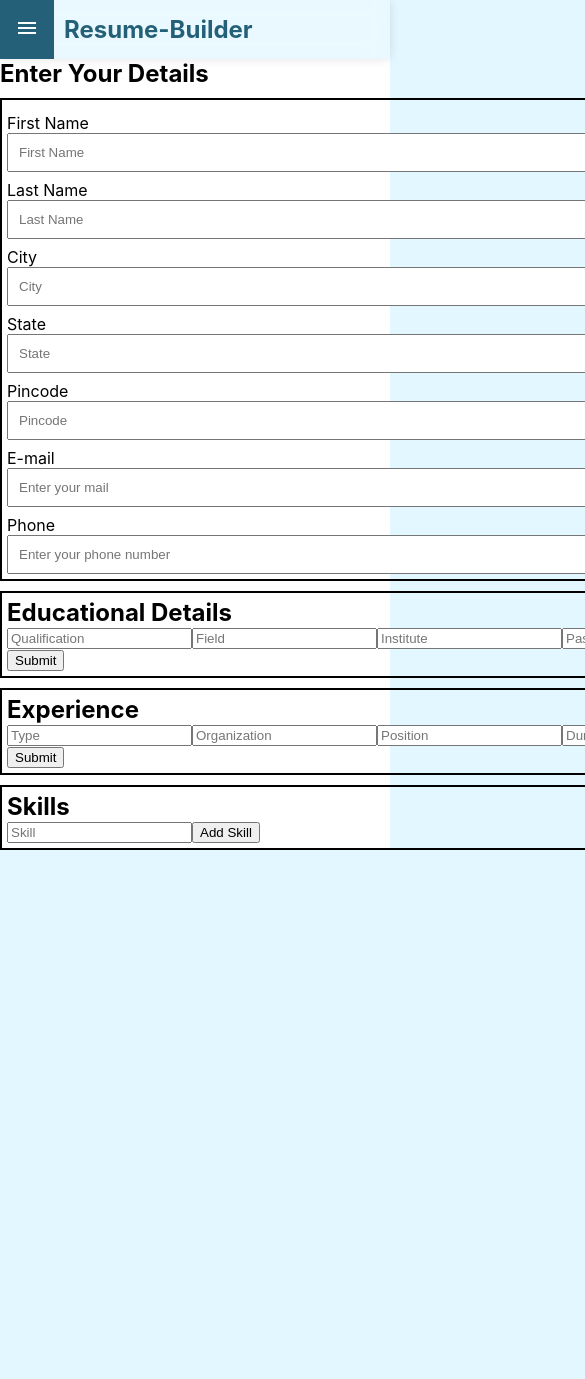
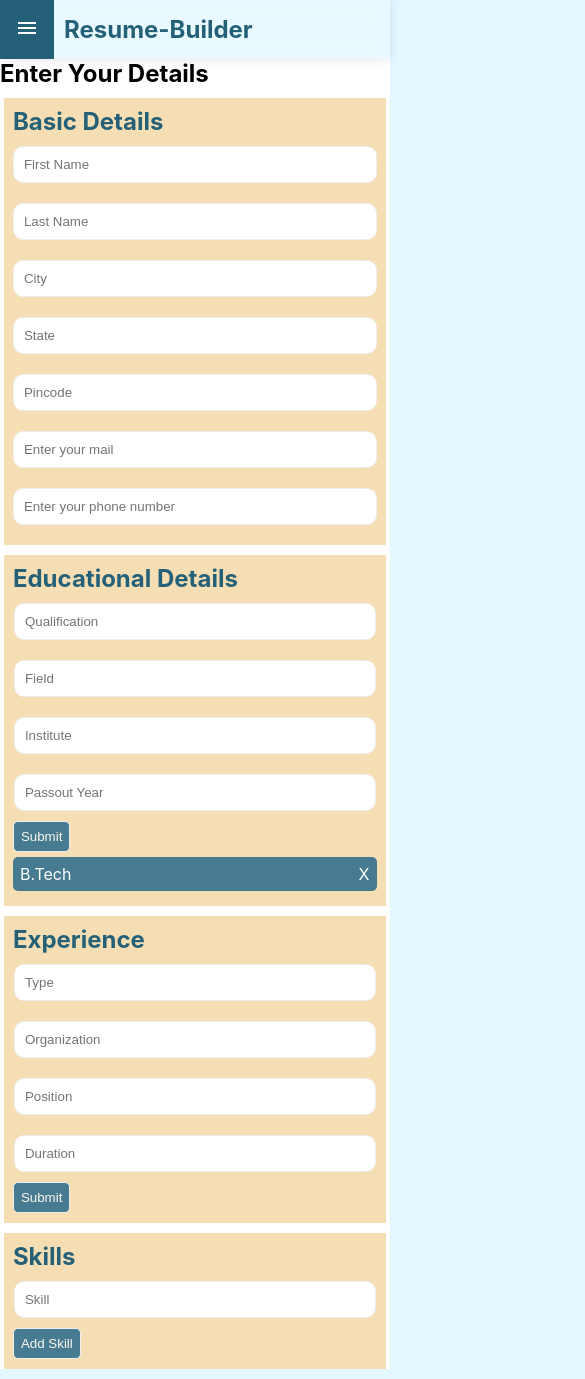
Before and after one commit to SBhattacharya45/resume-builder, a React (Create React App) app: page /form in a window 390 px wide. Shown: the top 1379 px of the page, 585 px wide, since content can reach past the window. Before the commit the page ends 860 px from the top, so only its background shows below. Built offline with nearby package versions, Linux system fonts and the light colour scheme.

Commit message:
did the mobile ui for the form

```diff
--- a/src/components/Input/Input.js
+++ b/src/components/Input/Input.js
@@ -13,7 +13,6 @@ const input = (props) => {
 
     return (
         <div className={classes.InputContainer}>
-            <label>{props.label}</label>
             {inputElement}
         </div>
     );
--- a/src/components/Input/Input.module.css
+++ b/src/components/Input/Input.module.css
@@ -2,8 +2,7 @@
     width: 100%;
     padding: 10px;
     box-sizing: border-box;
+    border-radius: 10px;
+    margin: 10px 0px;
+    border: 1px solid #eee;
 }
-
-.InputContainer {
-    margin-top: 8px;
-}
--- a/src/components/Item/Item.module.css
+++ b/src/components/Item/Item.module.css
@@ -1,6 +1,10 @@
 .Item {
-    width: 90%;
+    width: 96%;
     display: flex;
     justify-content: space-between;
-    background-color: cornflowerblue;
+    background-color: rgb(70, 123, 145);
+    color: white;
+    padding: 7px;
+    margin: 5px 0px;
+    border-radius: 5px;
 }
--- a/src/containers/FormContainer/FormContainer.js
+++ b/src/containers/FormContainer/FormContainer.js
@@ -74,7 +74,12 @@ class FormConatiner extends Component {
                 label: 'Phone'
             }
         ],
-        eduDetails: [],
+        eduDetails: [{
+            qualification: "B.Tech",
+            institute: 'Heritage Institute of Technology',
+            field: 'Electronics',
+            passout: '2022'
+        }],
         expDetails: [],
         skills: []
     }
@@ -197,9 +202,10 @@ class FormConatiner extends Component {
         return(
             <>
             <h2>Enter Your Details</h2>
-            <Grid container-fluid spacing={3}>
+            <Grid container-fluid>
                 <Grid item xs={12} sm={2}>
                     <div className={classes.Container}>
+                    <h2>Basic Details</h2>
                         {form}
                     </div>
                 </Grid>
@@ -207,48 +213,62 @@ class FormConatiner extends Component {
                     <div className={classes.Container}>
                         <h2>Educational Details</h2>
                         <form onSubmit={this.eduSubmitHandler}>
+                            <div className={classes.InputContainer}>
                                 <input
+                                className={classes.Input}
                                 placeholder="Qualification"
                                 type="text"
                                 name="qualification"/>
                                 <input
+                                className={classes.Input}
                                 placeholder="Field"
                                 type="text"
                                 name="field"/>
                                 <input
+                                className={classes.Input}
                                 placeholder="Institute"
                                 type="text"
                                 name="institute"/>
                                 <input
+                                className={classes.Input}
                                 placeholder="Passout Year"
                                 type="text"
                                 name="passout"/>
-                            <button type="submit">Submit</button>
+                            </div>
+                            <button className={classes.Button} type="submit">Submit</button>
                         </form>
+                        <div className={classes.ItemContainer}>
                             {eduItems}
+                        </div>
                     </div>
                 </Grid>
                 <Grid item xs={12} sm={2}>
                     <div className={classes.Container}>
                         <h2>Experience</h2>
                         <form onSubmit={this.expSubmitHandler}>
+                            <div className={classes.InputContainer}>
                                 <input
+                                className={classes.Input}
                                 placeholder="Type"
                                 type="text"
                                 name="type"/>
                                 <input
+                                className={classes.Input}
                                 placeholder="Organization"
                                 type="text"
                                 name="organization"/>
                                 <input
+                                className={classes.Input}
                                 placeholder="Position"
                                 type="text"
                                 name="position"/>
                                 <input
+                                className={classes.Input}
                                 placeholder="Duration"
                                 type="text"
                                 name="Duration"/>
-                            <button type="submit">Submit</button>
+                            </div>
+                            <button className={classes.Button} type="submit">Submit</button>
                         </form>
                         {expItems}
                     </div>
@@ -257,11 +277,14 @@ class FormConatiner extends Component {
                     <div className={classes.Container}>
                         <h2>Skills</h2>
                         <form onSubmit={this.skillSubmitHandler}>
+                            <div className={classes.InputContainer}>
                                 <input
+                                className={classes.Input}
                                 placeholder="Skill"
                                 type="text"
                                 name="skill"/>
-                            <button type="submit">Add Skill</button>
+                            </div>
+                            <button className={classes.Button} type="submit">Add Skill</button>
                         </form>
                         {skills}
                     </div>
--- a/src/containers/FormContainer/FormContainer.module.css
+++ b/src/containers/FormContainer/FormContainer.module.css
@@ -1,7 +1,48 @@
 .Container {
     margin: 10px auto;
     width: 800px;
-    border: 2px solid black;
+    background-color: wheat;
     box-sizing: border-box;
-    padding: 5px;
+    padding: 9px;
+    display: flex;
+    flex-direction: column;
+    justify-content: flex-end;
+    padding-bottom: 10px;
+    color: rgb(36, 97, 121);
 }
+
+.InputContainer {
+    display: flex;
+    flex-wrap: wrap;
+}
+
+.Input {
+    padding: 10px;
+    box-sizing: border-box;
+    border-radius: 10px;
+    border: 1px solid #eee;
+}
+
+.Button {
+    background-color: rgb(70, 123, 145);
+    border-radius: 5px;
+    padding: 7px;
+    border: 1px solid #eee;
+    color: rgb(253, 246, 234);
+}
+
+
+@media only screen and (max-width: 600px) {
+    .Container {
+        width: 98%;
+    }
+
+    .Input {
+        width: 100%;
+        padding: 10px;
+        box-sizing: border-box;
+        margin: 10px 1px;
+        border-radius: 10px;
+        border: 1px solid #eee;
+    }
+  }
```
Lines whose indentation alone changed are shown as unchanged.
